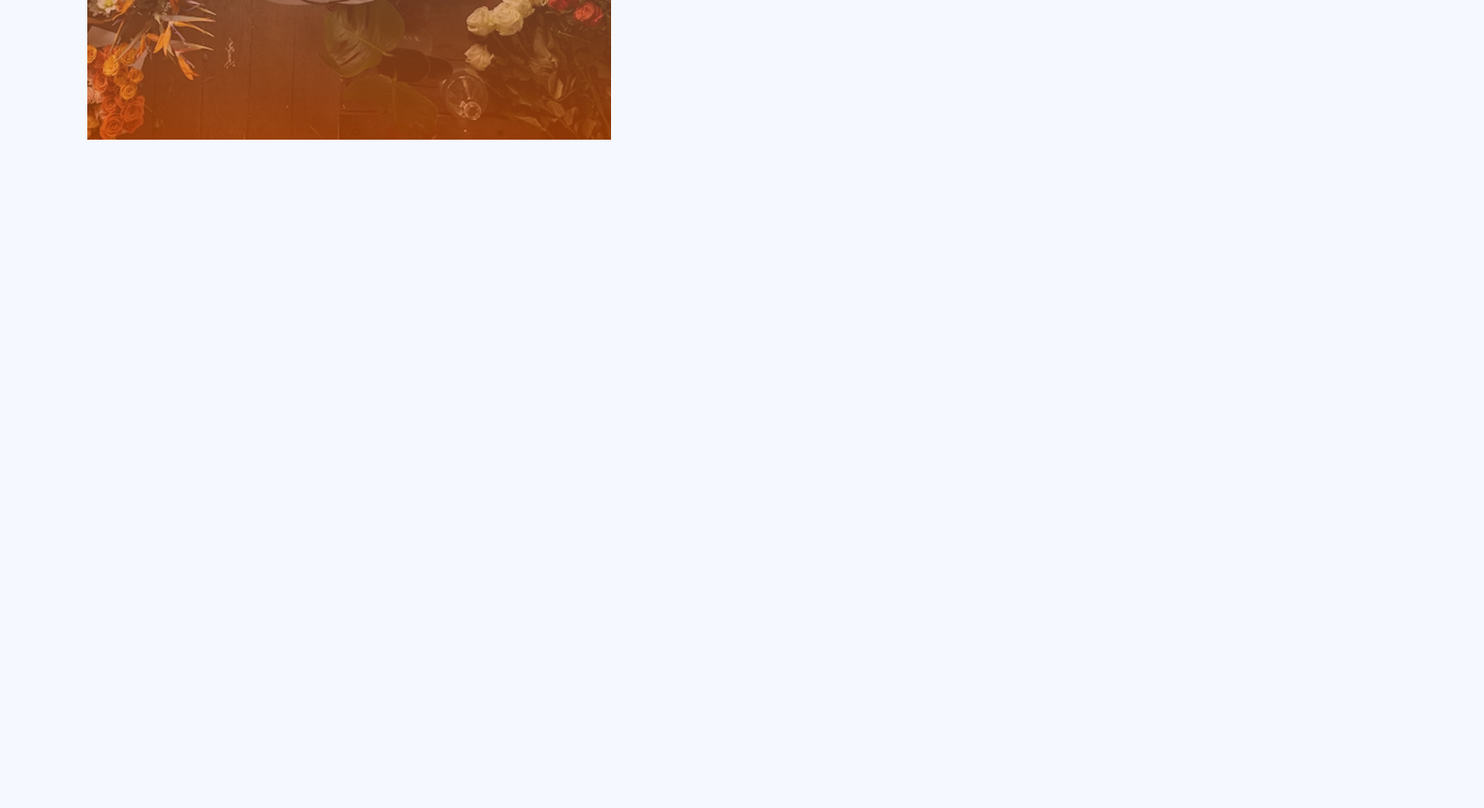
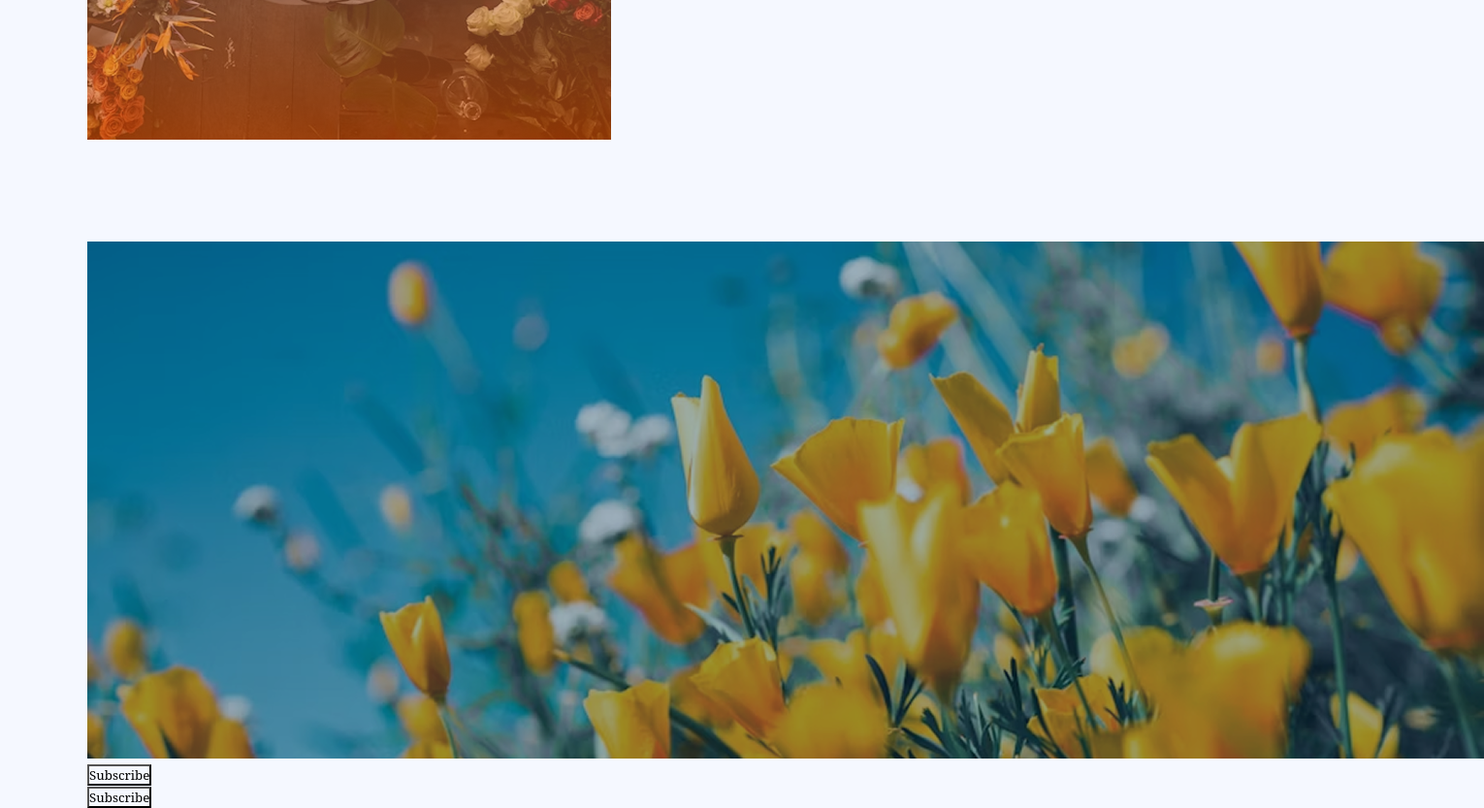
Before and after one commit to SabrinaMohsina/assignment2, a plain HTML site: page assignment/index.html in a window 1280 px wide. Shown: the part 2011-2844 px from the top of the page at 97% size, 1530 px wide, since content can reach past the window. Before the commit the page ends 2260 px from the top, so only its background shows below. Drawn offline with Linux system fonts and the light colour scheme.

```diff
--- a/assignment/index.html
+++ b/assignment/index.html
@@ -123,7 +123,9 @@
         </section>
 
         <section class="plants-lover display-flex">
+
             <div>
+
                 <img src="./assets/flower-store.png" alt="">
             </div>
             <div class="plants-right">
@@ -142,9 +144,18 @@
 
             </div>
         </section>
-        <section>
+       <section class="join">
+        <div class="join-section">
+            <div class="join-img">
+                <img src="./assets/news-letter-bg.png" alt="">
+                <button>Subscribe</button>
+            </div>
+            <div class="join-content">
+                <button>Subscribe</button>
+            </div>
+        </div>
+       </section>
 
-        </section>
     </main>
     <footer>
 
--- a/assignment/style.css
+++ b/assignment/style.css
@@ -113,17 +113,30 @@ height: 322.94px;
 /* plants lover  starts  */
 .plants-lover{
     margin:100px 0;
+
 }
 .plants-right{
     padding: 50px;
 }
 
+
+
 /* plants lover  ends */
+/* join section starts  */
+.join{
+    background-color: aquamarine;
+}
+.join-section{
+    background-image: url("./assets/news-letter-bg.png");
+}
+/* for mobile  */
+@media (max-width:768px){
+       .container{
+  margin: 10px;
 
-/* for mobile  */
-@media(max-width:768px){
-   .container{
-  margin: 10px;
+   }
+ .nav-link{
+    visibility: hidden;
  }
  .banner {
     flex-direction: column-reverse;
@@ -146,5 +159,4 @@ height: 322.94px;
 .plants-lover{
      flex-direction: column;
 }
-
 }
```
